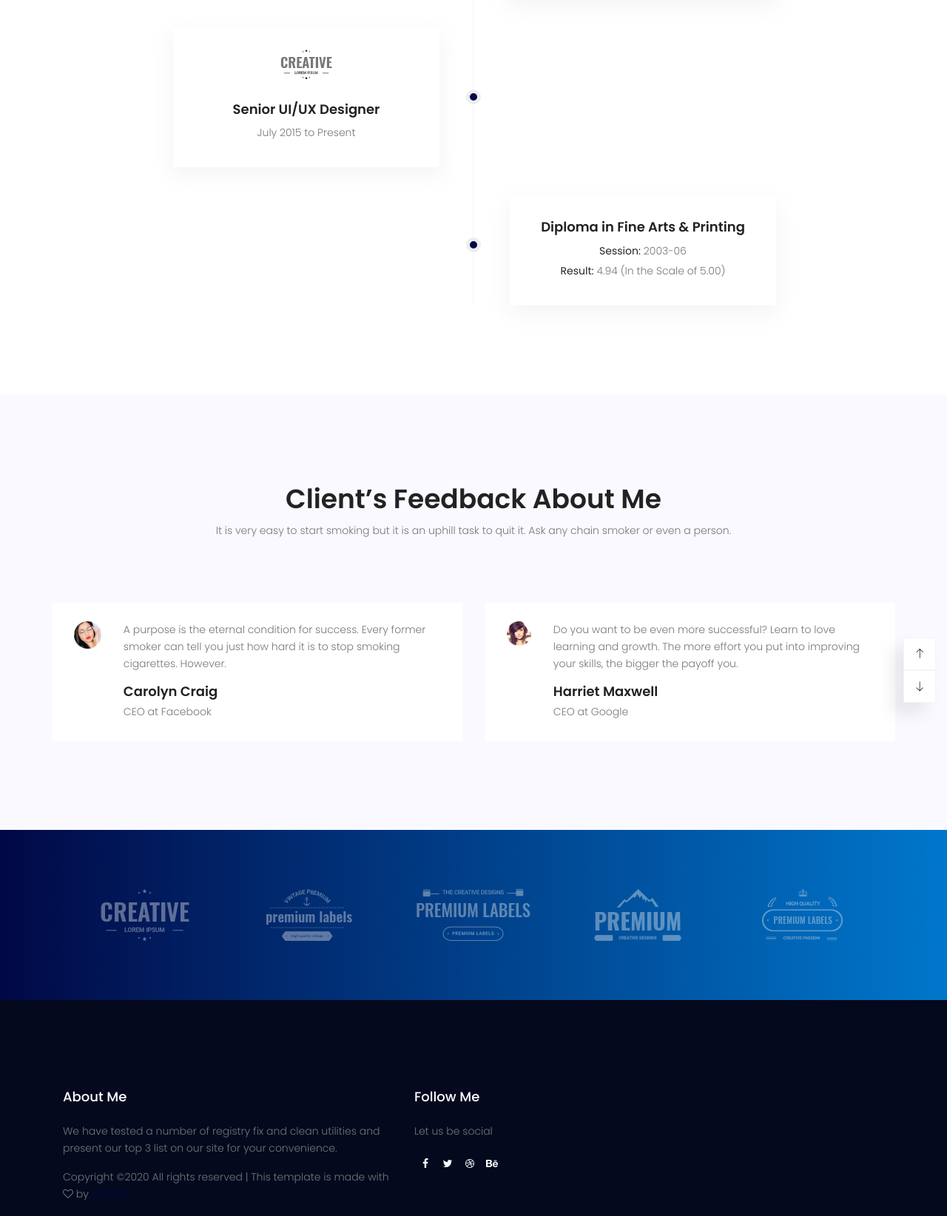
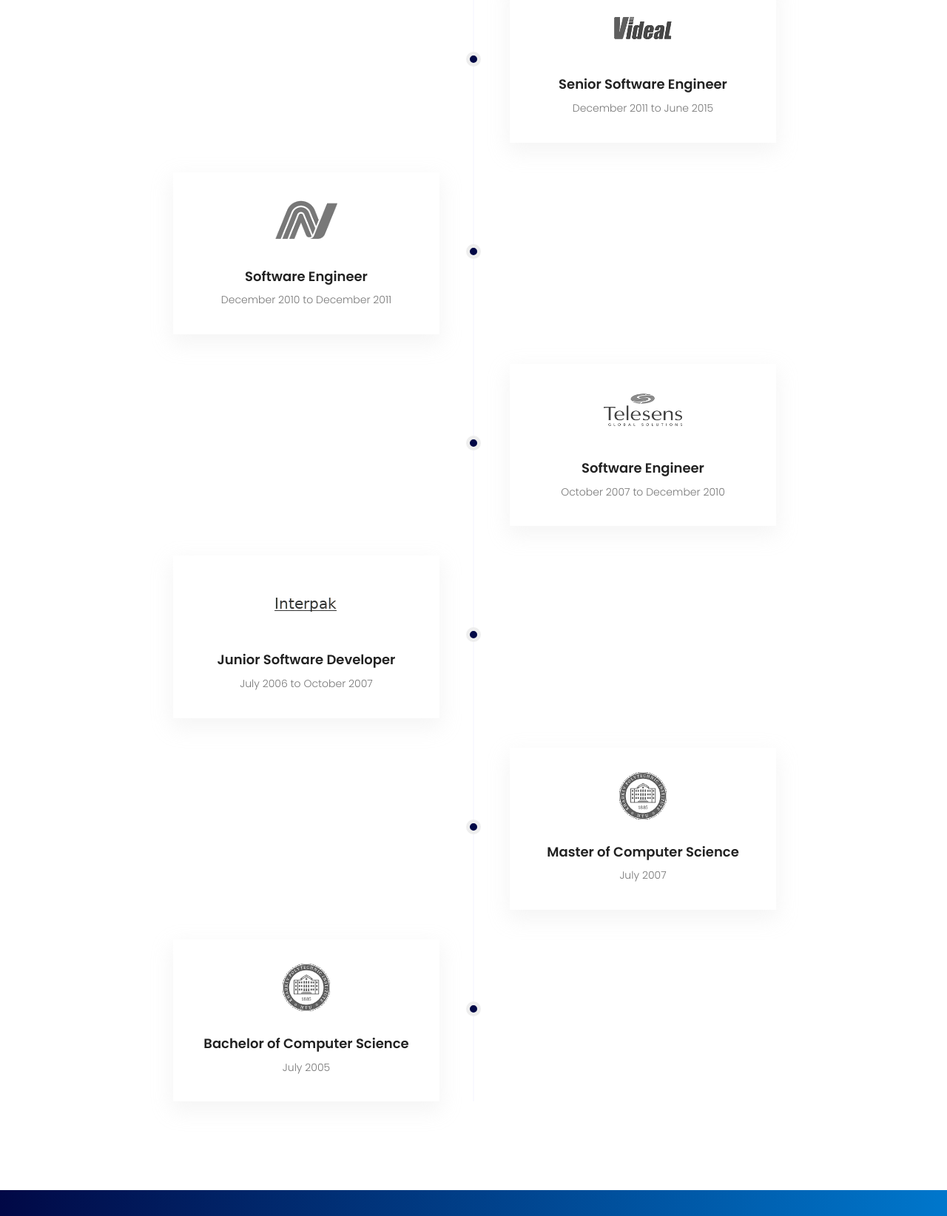
Before and after one commit to GiorgosDev/GiorgosDev.github.io, a plain HTML site: page about.html in a window 1280 px wide. Shown: the part 2306-3950 px from the top of the page at 74% size. Drawn offline with nearby package versions, Linux system fonts and the light colour scheme; some packages are replaced by stand-ins of ours.

Commit message:
About page updated with bio and logos

```diff
--- a/about.html
+++ b/about.html
@@ -136,7 +136,7 @@
             <div class="text-center">
                 <div class="menu-content pb-70">
                     <div class="title text-center">
-                        <h1 class="mb-10">My Qualifications</h1>
+                        <h1 class="mb-10">My Experience</h1>
                         <p>Who are in extremely love with eco friendly system.</p>
                     </div>
                 </div>
@@ -144,47 +144,74 @@
 			  <ul>
 				<li>
 					<div class="content">
+						<img class="img-fluid mx-auto d-block mb-30" src="img/l-excite.png" alt="">
 					  <h4>
-			          <time>Masters in Graphics & Fine Arts</time>
+						<time>Team Leader, Senior Backend Developer</time>
 					  </h4>
-			        <p><b>Session:</b> 2010-11</p>
-			        <p><b>Result:</b> 3.78 (In the Scale of 4.00)</p>
+					  <p>January 2018 to Present</p>
 					</div>
 			    </li>
 			    <li>
 					<div class="content">
-			      	<img class="img-fluid mx-auto d-block mb-30" src="img/about/c-logo.png" alt="">
+						<img class="img-fluid mx-auto d-block mb-30" src="img/l-itconvergence.png" alt="">
 					  <h4>
-			          <time>Creative Content Developer</time>
+						<time>Senior Software Engineer</time>
 					  </h4>
-			        <p>July 2015 to Present</p>
+					  <p>June 2015 to September 2017</p>
 					</div>
 			    </li>
 			    <li>
 					<div class="content">
+						<img class="img-fluid mx-auto d-block mb-30" src="img/l-videal.png" alt="">
 					  <h4>
-			          <time>Bachelor in Graphics & UI/UX</time>
+						<time>Senior Software Engineer</time>
 					  </h4>
-			        <p><b>Session:</b> 2006-09</p>
-			        <p><b>Result:</b> 3.40 (In the Scale of 4.00)</p>
+					  <p>December 2011 to June 2015</p>
 					</div>
 			    </li>
 			    <li>
 					<div class="content">
-			      	<img class="img-fluid mx-auto d-block mb-30" src="img/about/c-logo.png" alt="">
+						<img class="img-fluid mx-auto d-block mb-30" src="img/l-netcracker.png" alt="">
 					  <h4>
-			          <time>Senior UI/UX Designer</time>
+						<time>Software Engineer</time>
 					  </h4>
-			        <p>July 2015 to Present</p>
+					  <p>December 2010 to December 2011</p>
 					</div>
 			    </li>
 			    <li>
 			      <div class="content">
+			      	<img class="img-fluid mx-auto d-block mb-30" src="img/l-telesens.png" alt="">
 			        <h4>
-			          <time>Diploma in Fine Arts & Printing</time>
+			          <time>Software Engineer</time>
 			        </h4>
-			        <p><b>Session:</b> 2003-06</p>
-			        <p><b>Result:</b> 4.94 (In the Scale of 5.00)</p>
+			        <p>October 2007 to December 2010</p>
+			      </div>
+			    </li>
+			    <li>
+					<div class="content">
+						<img class="img-fluid mx-auto d-block mb-30" src="img/l-interpak.png" alt="">
+						<h4>
+						<time>Junior Software Developer</time>
+						</h4>
+						<p>July 2006 to October 2007</p>
+					</div>
+				</li>
+				<li>
+					<div class="content">
+						<img class="img-fluid mx-auto d-block mb-30" src="img/l-lhpi.png" alt="">
+						<h4>
+						<time>Master of Computer Science</time>
+						</h4>
+						<p>July 2007</p>
+					</div>
+				</li>
+				<li>
+					<div class="content">
+						<img class="img-fluid mx-auto d-block mb-30" src="img/l-lhpi.png" alt="">
+						<h4>
+						<time>Bachelor of Computer Science</time>
+						</h4>
+						<p>July 2005</p>
 					</div>
 			    </li>
 			  </ul>
@@ -194,7 +221,7 @@
 
 
 			<!-- Start testimonial Area -->
-		    <section class="testimonial-area section-gap">
+		    <!-- <section class="testimonial-area section-gap">
 		        <div class="container">
 		            <div class="row d-flex justify-content-center">
 		                <div class="menu-content pb-70 col-lg-8">
@@ -233,7 +260,7 @@
 		                </div>
 		            </div>
 		        </div>
-		    </section>
+		    </section> -->
 		    <!-- End testimonial Area -->
 
 		    <!-- Start brands Area -->
@@ -242,19 +269,19 @@
 		            <div class="brand-wrap">
 		                <div class="row align-items-center active-brand-carusel justify-content-start no-gutters">
 		                    <div class="col single-brand">
-		                        <a href="#"><img class="mx-auto" src="img/l1.png" alt=""></a>
+		                        <a href="#"><img class="mx-auto" src="img/l-excite-inv.png" alt=""></a>
 		                    </div>
 		                    <div class="col single-brand">
-		                        <a href="#"><img class="mx-auto" src="img/l2.png" alt=""></a>
+		                        <a href="#"><img class="mx-auto" src="img/l-videal-inv.png" alt=""></a>
 		                    </div>
 		                    <div class="col single-brand">
-		                        <a href="#"><img class="mx-auto" src="img/l3.png" alt=""></a>
+		                        <a href="#"><img class="mx-auto" src="img/l-itconvergence-inv.png" alt=""></a>
 		                    </div>
 		                    <div class="col single-brand">
-		                        <a href="#"><img class="mx-auto" src="img/l4.png" alt=""></a>
+		                        <a href="#"><img class="mx-auto" src="img/l-telesens-inv.png" alt=""></a>
 		                    </div>
 		                    <div class="col single-brand">
-		                        <a href="#"><img class="mx-auto" src="img/l5.png" alt=""></a>
+		                        <a href="#"><img class="mx-auto" src="img/l-lhpi.png" alt=""></a>
 		                    </div>
 		                </div>
 		            </div>
```
Also changed, not shown: img/l-excite-inv.png (added), img/l-excite.png (added), img/l-interpak.png (added), img/l-itconvergence-inv.png (added), img/l-itconvergence.png (added), img/l-lhpi.png (added), img/l-netcracker.png (added), img/l-telesens-inv.png (added), img/l-telesens.png (added), img/l-videal-inv.png (added), img/l-videal.png (added), 1 other file. Lines whose indentation alone changed are shown as unchanged.
